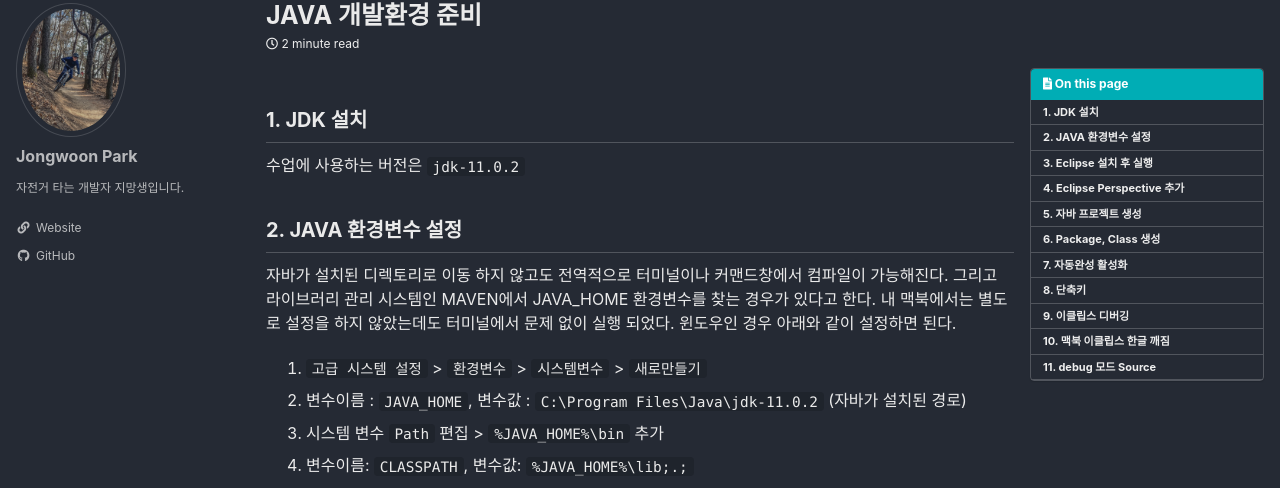
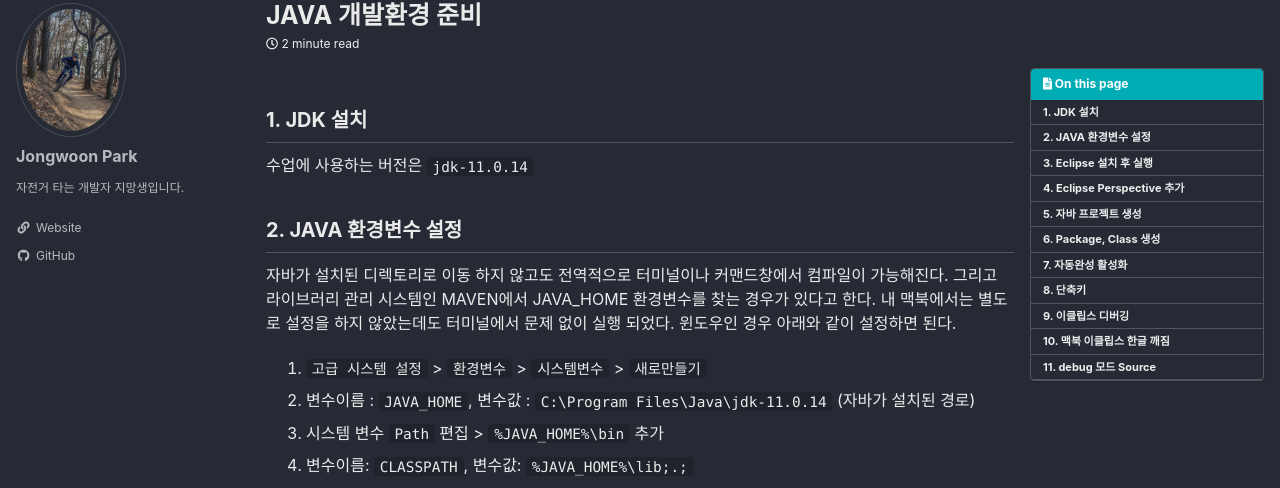
Before and after one commit to nortiz1349/dirtRaid, a Jekyll site: the page built from _posts/2022-04-21-til-java-first-setup.md, in a window 1280 px wide and 900 px high. Shown: the part 78-566 px from the top of the window. Built offline with Jekyll 4.4.1, drawn with Linux system fonts in a browser that asks for light colours; cached includes are drawn as plain includes; some web fonts are replaced.

Commit message:
JDK 버전 수정

```diff
--- a/_posts/2022-04-21-til-java-first-setup.md
+++ b/_posts/2022-04-21-til-java-first-setup.md
@@ -17,14 +17,14 @@ date: 2022-04-21
 
 ## 1. JDK 설치
 
-  수업에 사용하는 버전은 `jdk-11.0.2`
+  수업에 사용하는 버전은 `jdk-11.0.14`
 
 ## 2. JAVA 환경변수 설정
 
 자바가 설치된 디렉토리로 이동 하지 않고도 전역적으로 터미널이나 커맨드창에서 컴파일이 가능해진다. 그리고 라이브러리 관리 시스템인 MAVEN에서 JAVA_HOME 환경변수를 찾는 경우가 있다고 한다. 내 맥북에서는 별도로 설정을 하지 않았는데도 터미널에서 문제 없이 실행 되었다. 윈도우인 경우 아래와 같이 설정하면 된다.
 
 1. `고급 시스템 설정` > `환경변수` > `시스템변수` > `새로만들기`
-2. 변수이름 : `JAVA_HOME`, 변수값 : `C:\Program Files\Java\jdk-11.0.2` (자바가 설치된 경로)
+2. 변수이름 : `JAVA_HOME`, 변수값 : `C:\Program Files\Java\jdk-11.0.14` (자바가 설치된 경로)
 3. 시스템 변수 `Path` 편집 > `%JAVA_HOME%\bin` 추가
 4. 변수이름: `CLASSPATH`, 변수값: `%JAVA_HOME%\lib;.;`
 5. `cmd` > `java -version` 으로 설치확인
```
